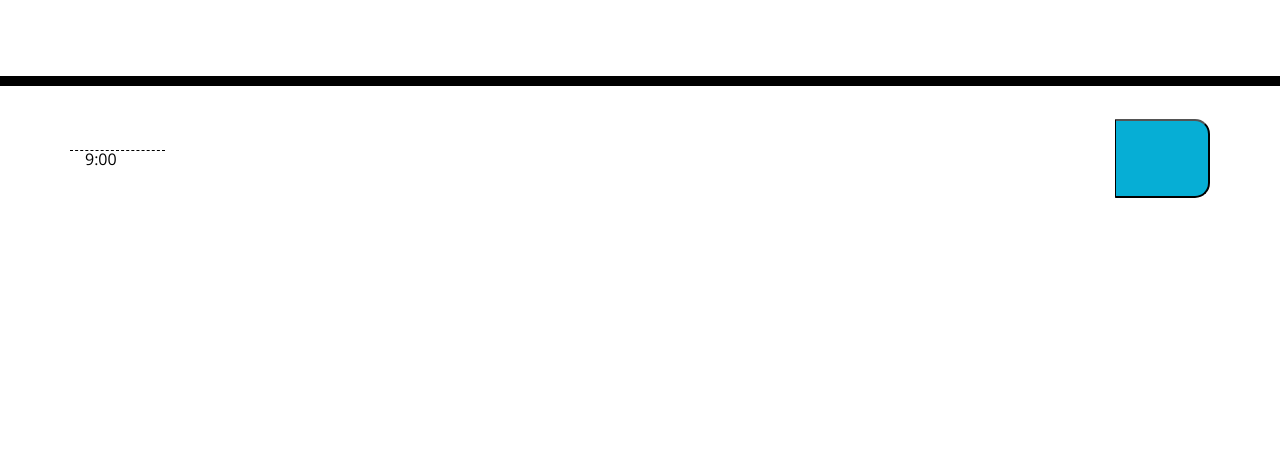
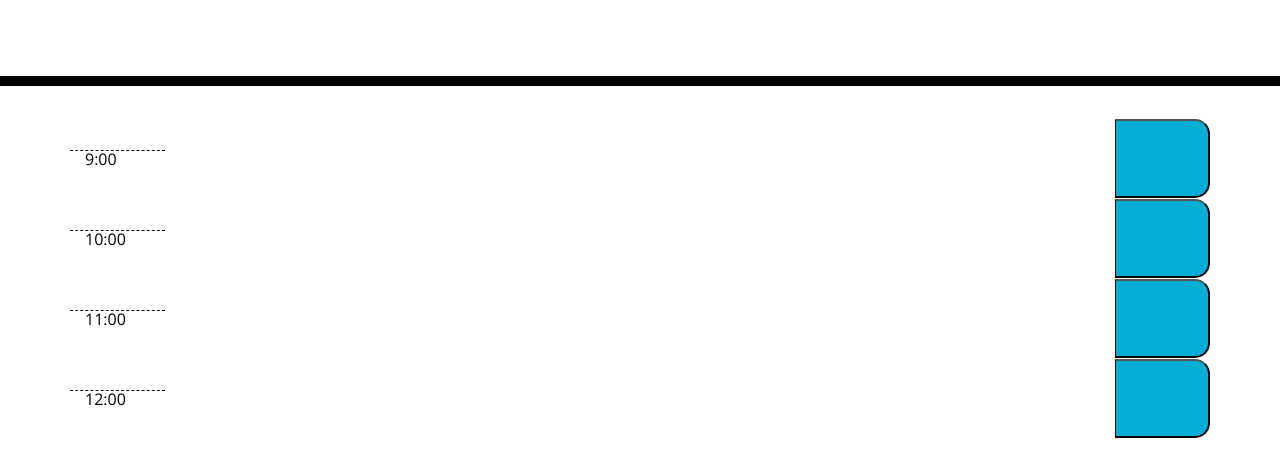
Before and after one commit to akimpson/WorkDayScheduler, a plain HTML site: page index.html in a window 1280 px wide. Shown: the part 182-658 px from the top of the page. Drawn offline with nearby package versions, Linux system fonts and the light colour scheme; files whose address does not match are found by name.

Commit message:
updated html 12:00 div

```diff
--- a/index.html
+++ b/index.html
@@ -37,6 +37,27 @@
           <span class="oi oi-lock-locked"></span>
         </button>
     </div>
+    <div id="10" class="row task-info">
+      <div class="col-1 hour my-auto">10:00</div>
+      <div class="col task"></div>
+      <button class="col-1 saveBtn d-flex justify-content-center align-items-center">
+        <span class="oi oi-lock-locked"></span>
+      </button>
+  </div>
+  <div id="11" class="row task-info">
+    <div class="col-1 hour my-auto">11:00</div>
+    <div class="col task"></div>
+    <button class="col-1 saveBtn d-flex justify-content-center align-items-center">
+      <span class="oi oi-lock-locked"></span>
+    </button>
+</div>
+<div id="12" class="row task-info">
+  <div class="col-1 hour my-auto">12:00</div>
+  <div class="col task"></div>
+  <button class="col-1 saveBtn d-flex justify-content-center align-items-center">
+    <span class="oi oi-lock-locked"></span>
+  </button>
+</div>
 
     <script src="https://code.jquery.com/jquery-3.4.1.min.js"></script>
     <script src="https://cdnjs.cloudflare.com/ajax/libs/moment.js/2.24.0/moment.min.js"></script>
```
